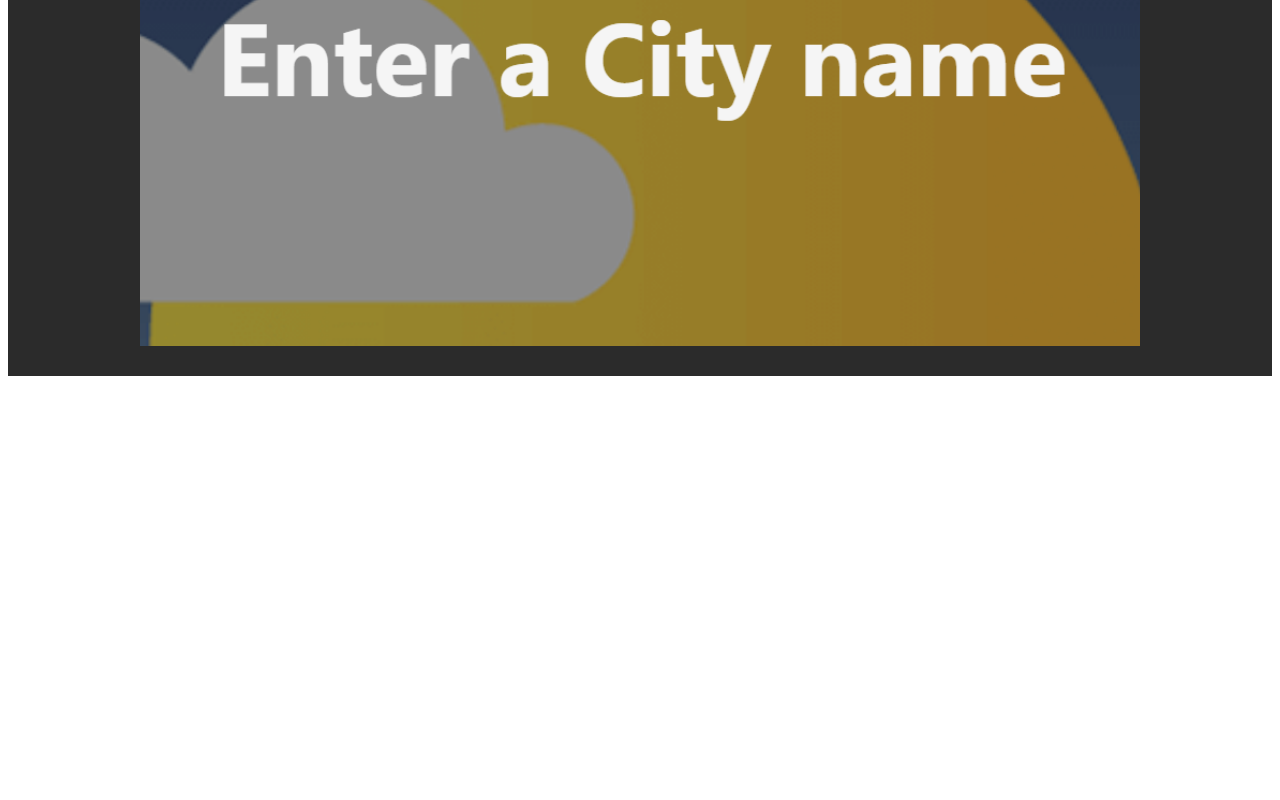
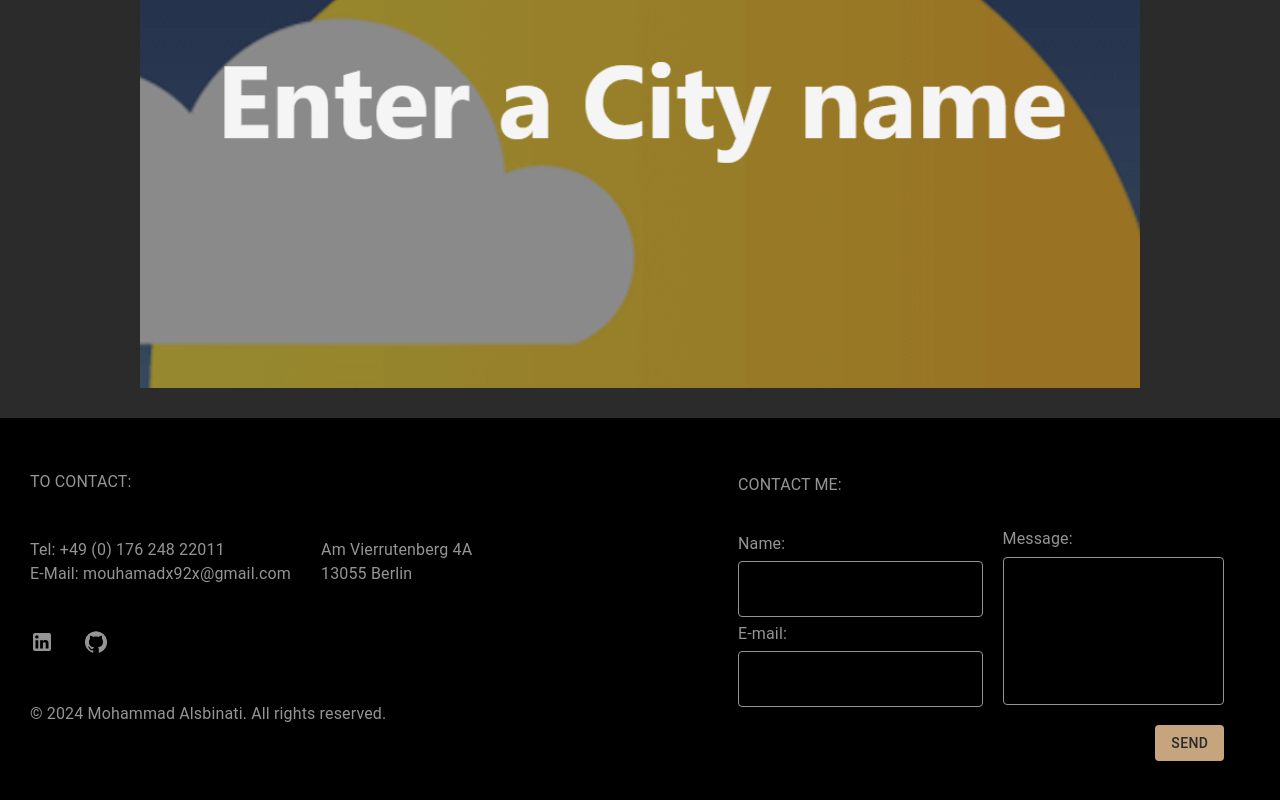
Before and after one commit to mouhamadx92x/portfolio, a Next.js app: page /projects in a window 1280 px wide. Shown: the part 2294-3094 px from the top of the page. Before the commit the page ends 2678 px from the top, so only its background shows below. Built offline with nearby package versions, Linux system fonts and the light colour scheme; no server answers.

Commit message:
adding the header and footer to the projects list

```diff
--- a/pages/projects/index.tsx
+++ b/pages/projects/index.tsx
@@ -6,18 +6,28 @@ import {
     projectListTypographyLabelStyles,
 } from "./styles";
 import { PROJECT_LIST_LABEL } from "../../public/constants/text";
+import Footer from "@/app/components/footer";
+import Header from "@/app/components/header";
+import "../../src/styles/global.css";
 
-function ProjectList() {
+const ProjectList = () => {
     return (
+        <>
+            <Header />
             <Box sx={projectListMainBoxStyles}>
                 <Typography variant="h4" sx={projectListTypographyLabelStyles}>
                     {PROJECT_LIST_LABEL}
                 </Typography>
                 <ProjectImg imgLink={"/images/To-do.png"} number={"1"} />
-            <ProjectImg imgLink={"/images/Videos-studio.png"} number={"2"} />
+                <ProjectImg
+                    imgLink={"/images/Videos-studio.png"}
+                    number={"2"}
+                />
                 <ProjectImg imgLink={"/images/Weather.png"} number={"3"} />
             </Box>
+            <Footer />
+        </>
     );
-}
+};
 
 export default ProjectList;
--- a/pages/projects/styles.tsx
+++ b/pages/projects/styles.tsx
@@ -4,6 +4,7 @@ export const projectListMainBoxStyles = {
     alignItems: "center",
     justifyContent: "center",
     backgroundColor: "#2b2b2b",
+    paddingTop: "50px",
 };
 
 export const projectListTypographyLabelStyles = {
```
Lines whose indentation alone changed are shown as unchanged.
